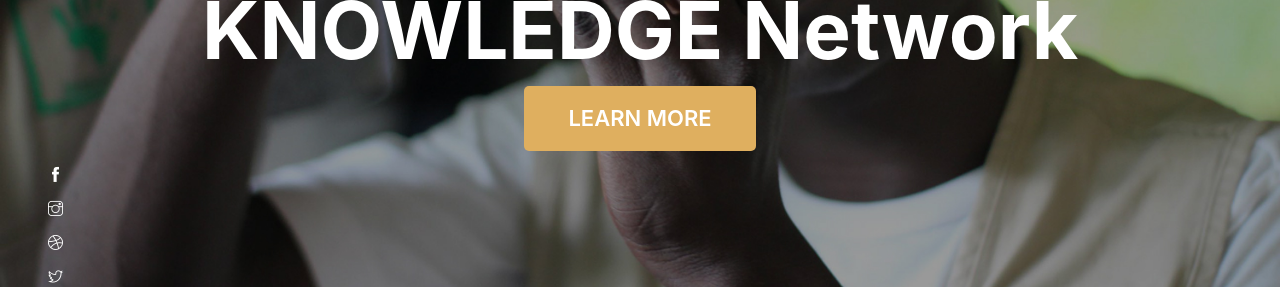
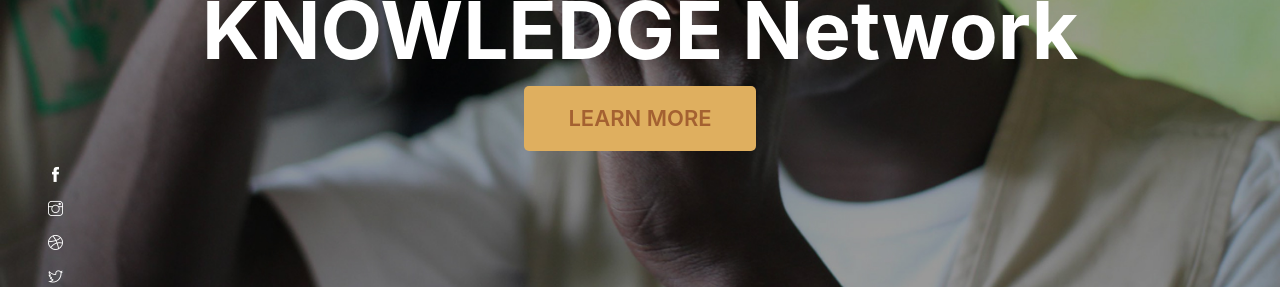
Before and after one commit to ASKnetCommunity/ASKnet.Community, a Jekyll site: the page built from index.html, in a window 1280 px wide. Shown: the part 480-780 px from the top of the page. Built offline with Jekyll 4.4.1, drawn with Linux system fonts in a browser that asks for light colours.

Commit message:
added link color as default for links

```diff
--- a/assets/scss/_common.scss
+++ b/assets/scss/_common.scss
@@ -34,6 +34,17 @@
 img {
   vertical-align: middle;
   border: 0;
+}
+
+a:link,
+a:visited {
+  color: $link-color;
+}
+
+a:hover,
+a:active,
+a:focus {
+  color: $link-hover-color;
 }
 
 a,
--- a/assets/scss/_variables.scss
+++ b/assets/scss/_variables.scss
@@ -1,6 +1,8 @@
 // Color Variables
 $primary-color: #DFAF5F;
 $secondary-color: #212529;
+$link-color: #A46131;
+$link-hover-color: #DFAF5F;
 $text-color: #4c4c4c;
 $text-color-dark: #000;
 $text-color-light: #999;
```
